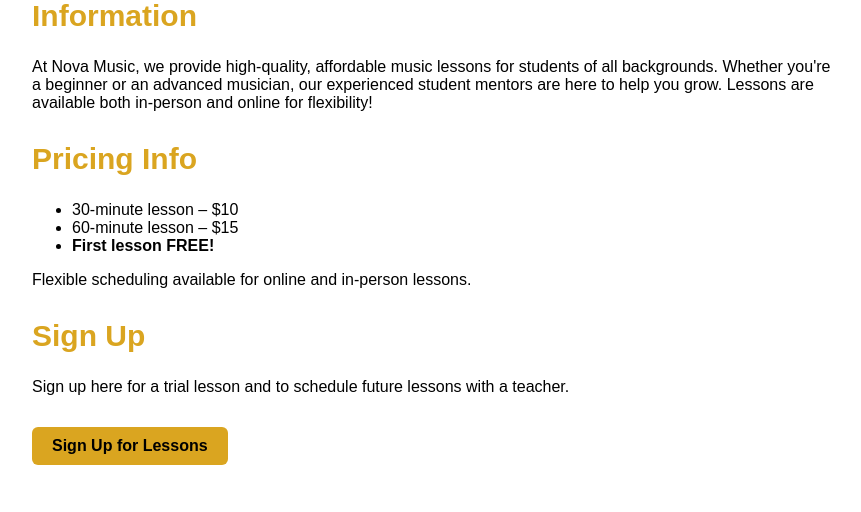
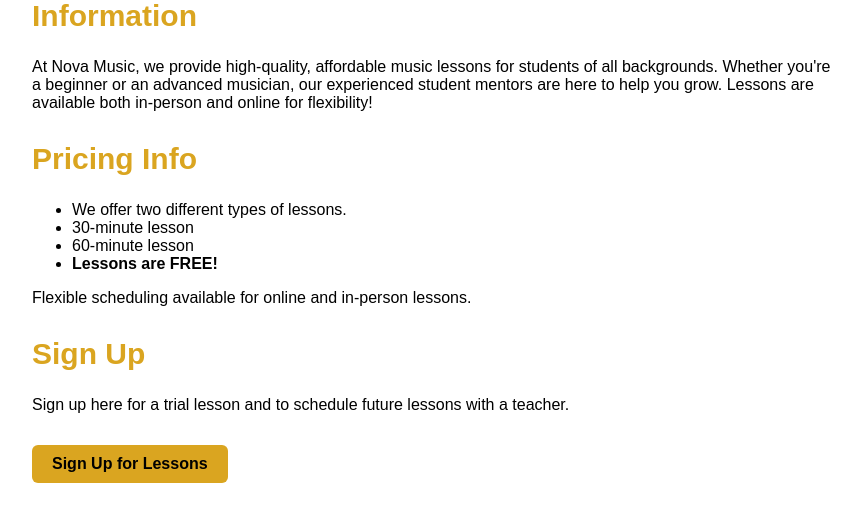
Before and after one commit to EC1790/NovaMusic, a Flask app: page /Lessons in a window 1280 px wide. Shown: the part 248-760 px from the top of the page, without its empty margins (208-1069 px from the left). Run offline with Flask 3, Linux system fonts and the light colour scheme.

Commit message:
cobntact

```diff
--- a/templates/Contact.html
+++ b/templates/Contact.html
@@ -38,7 +38,7 @@
     </div>
 
     <div class="contact-card">
-      <h2>Ben Comer: Chief Financial Officer</h2>
+      <h2>Ben Comer: Chief Technical Officer</h2>
       <h3>Contact Info</h3>
       <p>Email: <a href="mailto:bencomer09@gmail.com">bencomer09@gmail.com</a></p>
       <p>Phone: 425-984-3369</p>
--- a/templates/lessons.html
+++ b/templates/lessons.html
@@ -25,9 +25,10 @@ container, moneyInfo, sign up for orgainization and styling
       <h2>Pricing Info</h2>
       <div class="moneyInfo"></div>
       <ul>
-        <li>30-minute lesson – $10</li>
-        <li>60-minute lesson – $15</li>
-        <li><strong>First lesson FREE!</strong></li>
+        <li>We offer two different types of lessons.</li>
+        <li>30-minute lesson</li>
+        <li>60-minute lesson</li>
+        <li><strong> Lessons are FREE!</strong></li>
       </ul>
 
       <p>Flexible scheduling available for online and in-person lessons.</p>
```
